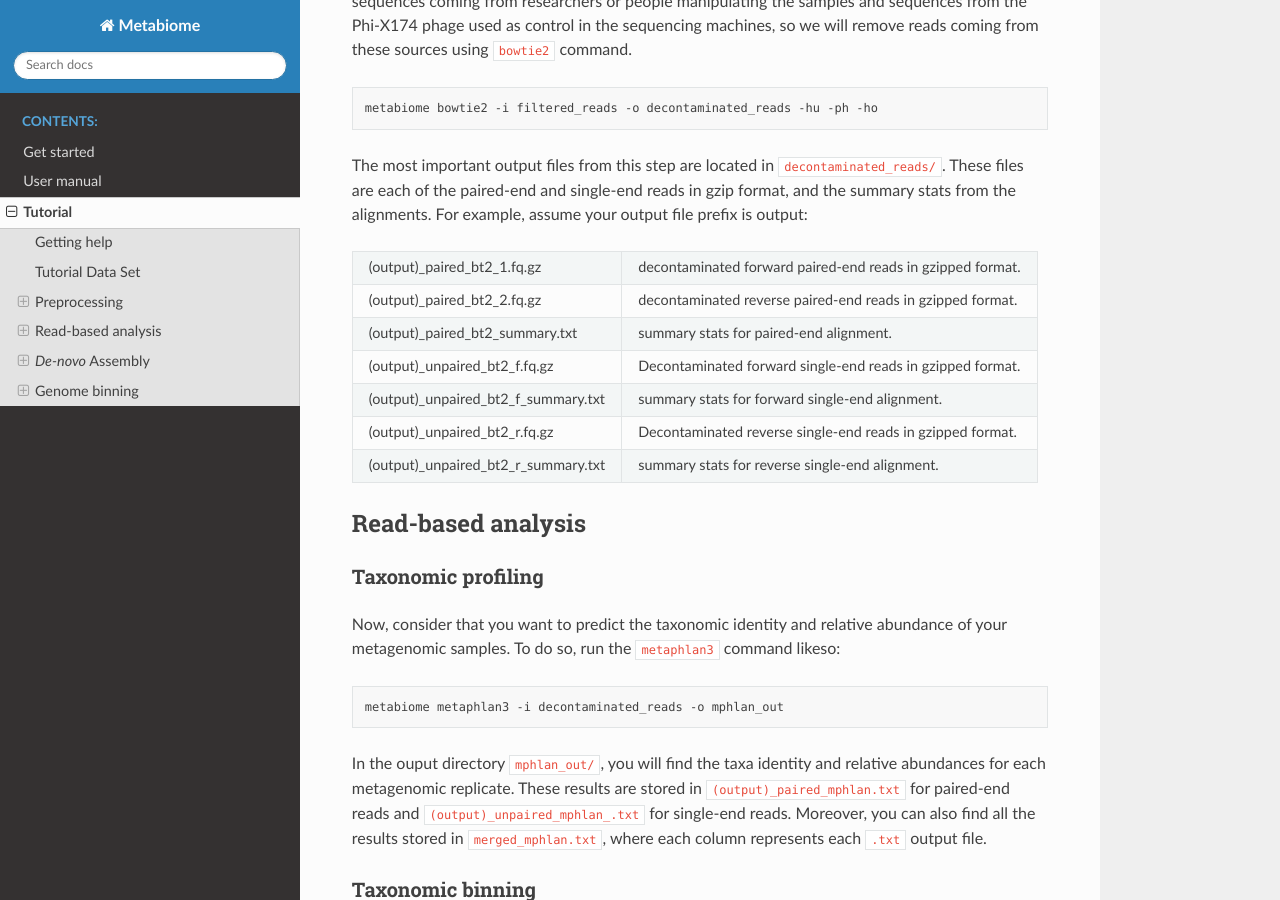
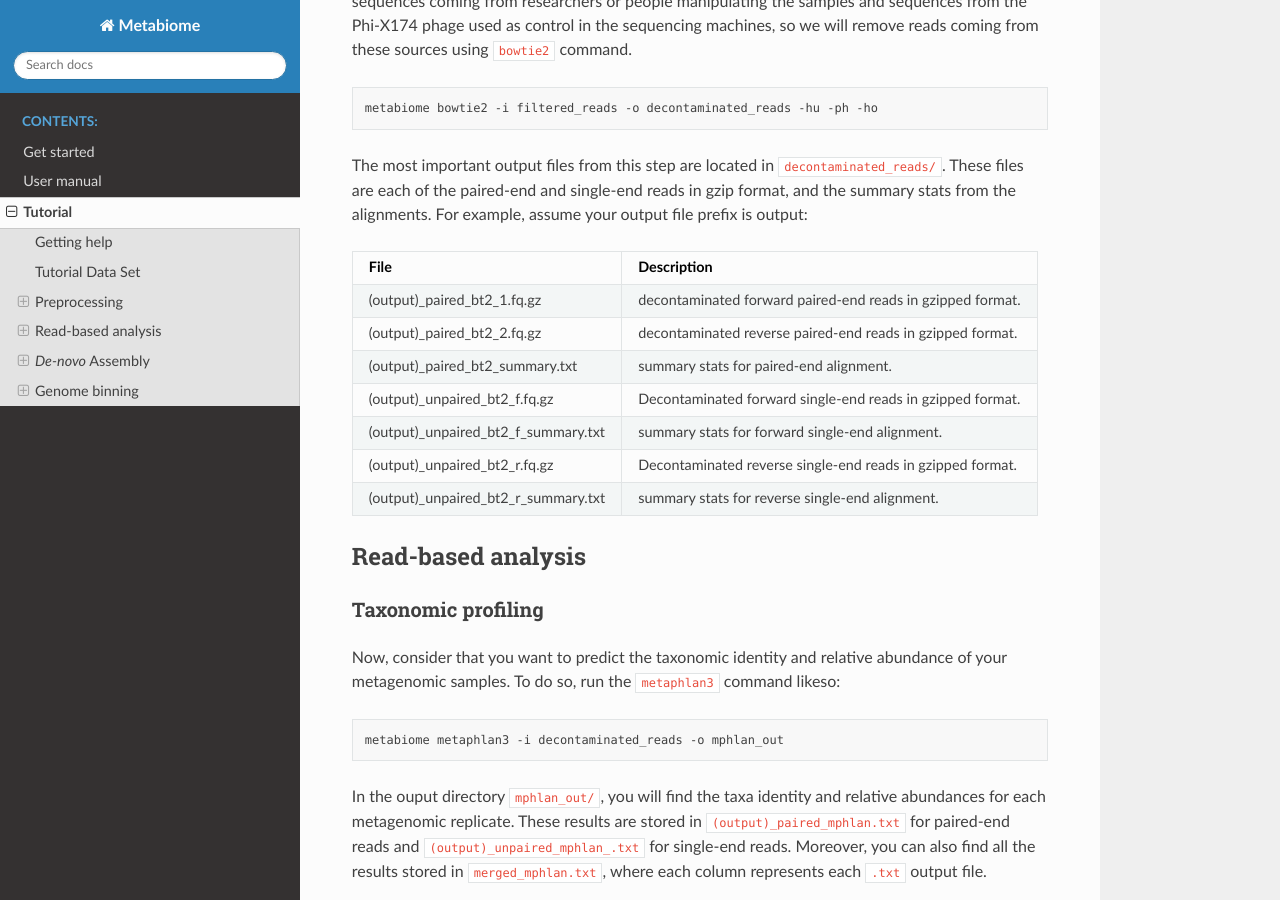
Before and after one commit to Nesper94/Metabiome, a Sphinx documentation site: the page built from documentation/source/tutorial.rst, in a window 1280 px wide and 900 px high, scrolled down 2250 px. Built offline with Sphinx 7.4.7 and the Read the Docs theme 2.0.0, drawn with Linux system fonts in a browser that asks for light colours.

Commit message:
Add header to table describing bowtie output

```diff
--- a/documentation/source/tutorial.rst
+++ b/documentation/source/tutorial.rst
@@ -97,6 +97,8 @@ sequencing machines, so we will remove reads coming from these sources using
 The most important output files from this step are located in :file:`decontaminated_reads/`. These files are each of the paired-end and single-end reads in gzip format, and the summary stats from the alignments. For example, assume your output file prefix is output:
 
 +-------------------------------------+--------------------------------------------------------------+
+| File                                | Description                                                  |
++=====================================+==============================================================+
 | (output)_paired_bt2_1.fq.gz         | decontaminated forward paired-end reads in gzipped format.   |
 +-------------------------------------+--------------------------------------------------------------+
 | (output)_paired_bt2_2.fq.gz         | decontaminated reverse paired-end reads in gzipped format.   |
```
